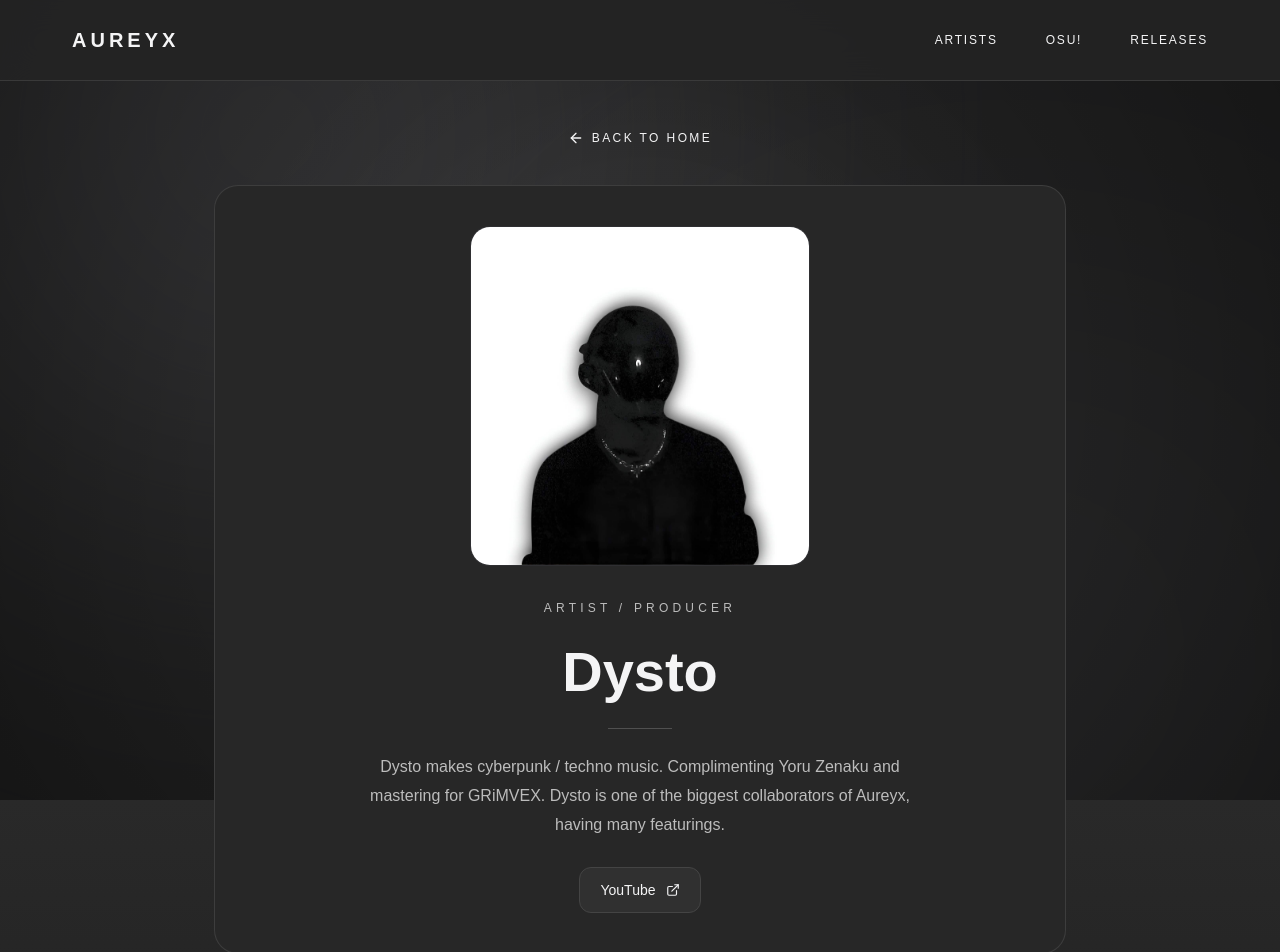
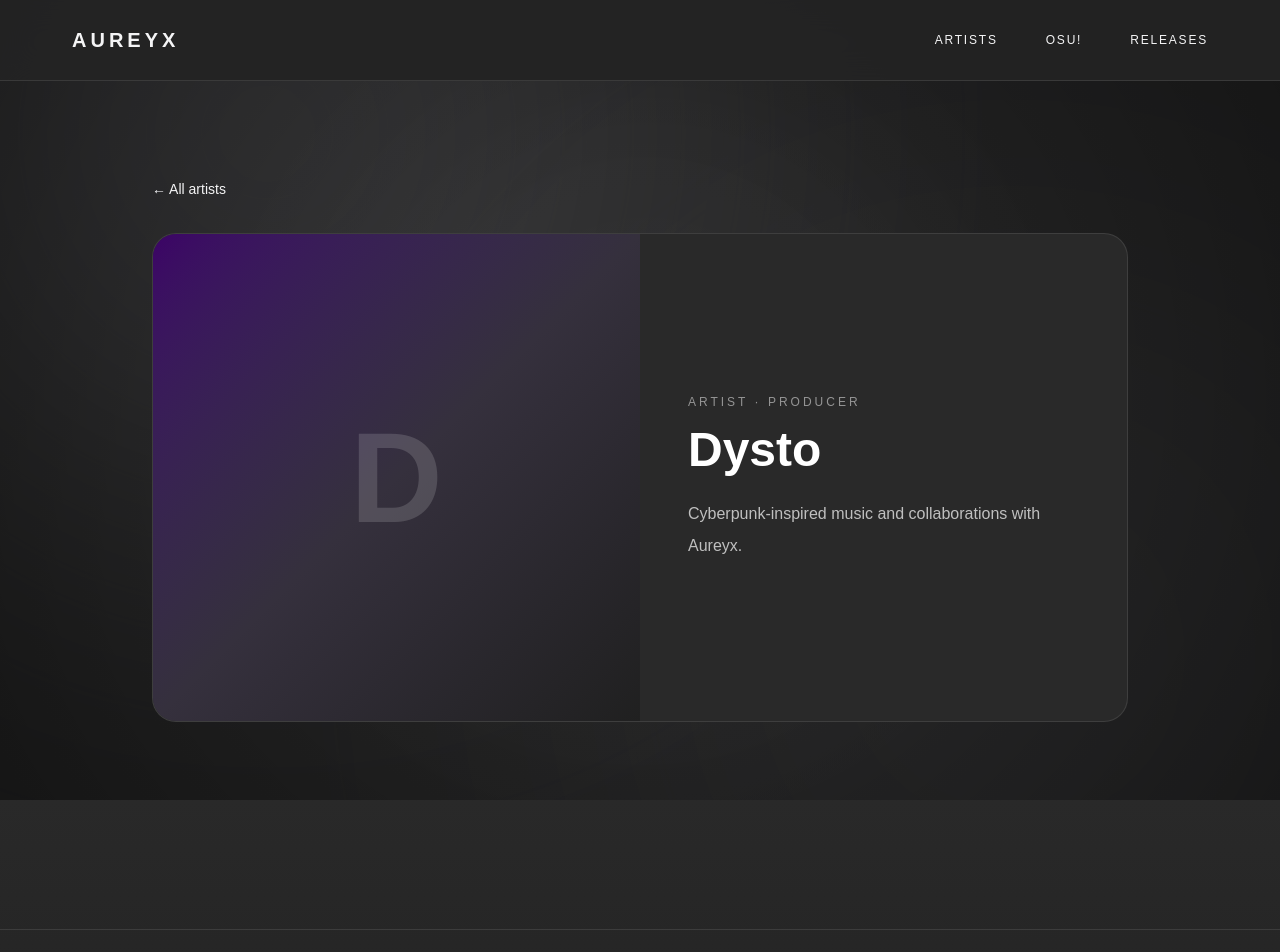
Before and after one commit to owariosu-droid/aureyx-site, a Next.js app: page /artists/dysto in a window 1280 px wide. Shown: the top 952 px of the page. Built offline with nearby package versions, Linux system fonts and the light colour scheme.

Commit message:
update-site

```diff
--- a/app/artists/[slug]/page.tsx
+++ b/app/artists/[slug]/page.tsx
@@ -1,174 +1,88 @@
 import Image from "next/image";
+import Link from "next/link";
 import { notFound } from "next/navigation";
-import { ExternalLink } from "lucide-react";
 
 import Navbar from "@/components/Navbar";
 import Footer from "@/components/Footer";
 import BackgroundEffects from "@/components/BackgroundEffects";
-import BackHome from "@/components/BackHome";
+import { artists } from "@/data/artists";
 
-import { members } from "@/data/members";
+export function generateStaticParams() {
+  return artists.map((artist) => ({ slug: artist.slug }));
+}
 
-export default async function ArtistPage({
+export default async function ArtistProfilePage({
   params,
 }: {
   params: Promise<{ slug: string }>;
 }) {
   const { slug } = await params;
+  const artist = artists.find((item) => item.slug === slug);
 
-  const member = members.find(
-    (member) => member.slug === slug
-  );
-
-  if (!member) {
-    notFound();
-  }
+  if (!artist) notFound();
 
   return (
-    <>
+    <div className="relative min-h-screen">
       <BackgroundEffects />
       <Navbar />
 
-      <main
-          className="artist-page">
+      <main className="relative z-10 mx-auto min-h-screen max-w-5xl px-6 py-16 sm:py-24">
+        <Link
+          href="/artists"
+          className="text-sm text-white/60 transition hover:text-white"
+        >
+          ← All artists
+        </Link>
 
-        <BackHome/>
-
-        <div
-          className="
-            grid
-            md:grid-cols-[380px_1fr]
-            gap-12
-            md:gap-20
-            items-start
-          "
-        >
-          {/* Portrait */}
-          <div
-            className="
-              relative
-              aspect-square
-              overflow-hidden
-              rounded-3xl
-              border
-              border-white/10
-              bg-zinc-900
-            "
-          >
+        <article className="mt-8 overflow-hidden rounded-3xl border border-white/10 bg-[#292929]">
+          <div className="grid md:grid-cols-2">
+            <div className="relative aspect-square bg-gradient-to-br from-purple-950 via-[#35303d] to-[#202020]">
+              {artist.image ? (
                 <Image
-              src={member.profileImage || member.image}
-              alt={member.name}
+                  src={artist.image}
+                  alt={`${artist.name} artwork`}
                   fill
                   priority
+                  sizes="(max-width: 768px) 100vw, 50vw"
                   className="object-cover"
                 />
+              ) : (
+                <span className="absolute inset-0 flex items-center justify-center text-9xl font-black text-white/15">
+                  {artist.name.charAt(0)}
+                </span>
+              )}
             </div>
 
-          {/* Information */}
-          <div>
-            <p
-              className="
-                text-xs
-                uppercase
-                tracking-[0.35em]
-                text-zinc-600
-              "
-            >
-              {member.role}
+            <div className="flex flex-col justify-center p-8 sm:p-12">
+              <p className="text-xs uppercase tracking-[0.25em] text-white/50">
+                {artist.role}
               </p>
+              <h1 className="mt-4 text-5xl font-bold text-white">
+                {artist.name}
+              </h1>
+              <p className="mt-6 leading-8 text-white/70">{artist.bio}</p>
 
-            <h1
-              className="
-                mt-5
-                text-5xl
-                md:text-7xl
-                font-black
-              "
-            >
-              {member.name}
-            </h1>
-
-            <div
-              className="
-                w-20
-                h-px
-                bg-zinc-700
-                mt-8
-              "
-            />
-
-            <p
-              className="
-                mt-8
-                text-zinc-400
-                leading-8
-                max-w-xl
-              "
-            >
-              {member.description}
-            </p>
-
-            {/* Links */}
-            <div className="flex flex-wrap gap-3 mt-10">
-
-              {member.links.spotify && (
+              {artist.links && artist.links.length > 0 && (
+                <div className="mt-8 flex flex-wrap gap-3">
+                  {artist.links.map((link) => (
                     <a
-                  href={member.links.spotify}
+                      key={link.href}
+                      href={link.href}
                       target="_blank"
                       rel="noopener noreferrer"
-                  className="
-                    inline-flex
-                    items-center
-                    gap-2
-                    border
-                    border-white/10
-                    rounded-xl
-                    px-5
-                    py-3
-                    text-sm
-                    text-zinc-400
-                    hover:text-white
-                    hover:bg-white/[0.05]
-                    transition-all
-                  "
+                      className="rounded-xl border border-white/20 px-5 py-3 text-sm text-white transition hover:bg-white/10"
                     >
-                  Spotify
-                  <ExternalLink className="w-3 h-3" />
+                      {link.label} ↗
                     </a>
+                  ))}
+                </div>
               )}
-
-              {member.links.youtube && (
-                <a
-                  href={member.links.youtube}
-                  target="_blank"
-                  rel="noopener noreferrer"
-                  className="
-                    inline-flex
-                    items-center
-                    gap-2
-                    border
-                    border-white/10
-                    rounded-xl
-                    px-5
-                    py-3
-                    text-sm
-                    text-zinc-400
-                    hover:text-white
-                    hover:bg-white/[0.05]
-                    transition-all
-                  "
-                >
-                  YouTube
-                  <ExternalLink className="w-3 h-3" />
-                </a>
-              )}
-
             </div>
           </div>
-        </div>
+        </article>
       </main>
 
       <Footer />
-    </>
+    </div>
   );
 }
--- /dev/null
+++ b/app/artists/page.tsx
@@ -0,0 +1,70 @@
+import Image from "next/image";
+import Link from "next/link";
+
+import Navbar from "@/components/Navbar";
+import Footer from "@/components/Footer";
+import BackgroundEffects from "@/components/BackgroundEffects";
+import { artists } from "@/data/artists";
+
+export default function ArtistsPage() {
+  return (
+    <div className="relative min-h-screen">
+      <BackgroundEffects />
+      <Navbar />
+
+      <main className="relative z-10 mx-auto min-h-screen max-w-6xl px-6 py-16 sm:py-24">
+        <header className="mb-12 text-center">
+          <p className="text-xs uppercase tracking-[0.3em] text-white/50">
+            Aureyx Collective
+          </p>
+          <h1 className="mt-4 text-4xl font-bold text-white sm:text-5xl">
+            Artists
+          </h1>
+          <p className="mx-auto mt-5 max-w-2xl text-white/65">
+            Artists, producers, and collaborators connected through Aureyx.
+          </p>
+        </header>
+
+        <div className="grid gap-6 sm:grid-cols-2 lg:grid-cols-3">
+          {artists.map((artist) => (
+            <Link
+              key={artist.slug}
+              href={`/artists/${artist.slug}`}
+              className="group overflow-hidden rounded-3xl border border-white/10 bg-[#292929] transition hover:border-white/30 hover:bg-[#333]"
+            >
+              <div className="relative aspect-square overflow-hidden bg-gradient-to-br from-purple-950 via-[#35303d] to-[#202020]">
+                {artist.image ? (
+                  <Image
+                    src={artist.image}
+                    alt=""
+                    fill
+                    sizes="(max-width: 640px) 100vw, (max-width: 1024px) 50vw, 33vw"
+                    className="object-cover transition-transform duration-500 group-hover:scale-105"
+                  />
+                ) : (
+                  <span className="absolute inset-0 flex items-center justify-center text-7xl font-black text-white/15">
+                    {artist.name.charAt(0)}
+                  </span>
+                )}
+              </div>
+
+              <div className="p-6">
+                <p className="text-xs uppercase tracking-[0.2em] text-white/45">
+                  {artist.role}
+                </p>
+                <h2 className="mt-2 text-2xl font-semibold text-white">
+                  {artist.name}
+                </h2>
+                <p className="mt-3 text-sm text-white/60">
+                  View artist profile →
+                </p>
+              </div>
+            </Link>
+          ))}
+        </div>
+      </main>
+
+      <Footer />
+    </div>
+  );
+}
--- /dev/null
+++ b/data/artists.ts
@@ -0,0 +1,44 @@
+export type Artist = {
+  slug: string;
+  name: string;
+  role: string;
+  bio: string;
+  image?: string;
+  links?: { label: string; href: string }[];
+};
+
+export const artists: Artist[] = [
+  {
+    slug: "lyrlvst",
+    name: "Lyrlvst",
+    role: "Artist · Producer",
+    bio: "Music and projects from Lyrlvst. More about this artist coming soon.",
+    image: "/lyrlvst.png",
+    links: [{ label: "YouTube", href: "https://www.youtube.com/@lyrlvst" }],
+  },
+  {
+    slug: "iyune",
+    name: "iyune",
+    role: "Artist",
+    bio: "Music and projects from iyune. More about this artist coming soon.",
+    image: "/iyune.png",
+  },
+  {
+    slug: "dysto",
+    name: "Dysto",
+    role: "Artist · Producer",
+    bio: "Cyberpunk-inspired music and collaborations with Aureyx.",
+  },
+  {
+    slug: "yoru-zenaku",
+    name: "Yoru Zenaku",
+    role: "Artist",
+    bio: "Music and projects from Yoru Zenaku. More about this artist coming soon.",
+  },
+  {
+    slug: "grimvex",
+    name: "GRiMVEX",
+    role: "Artist",
+    bio: "Music and projects from GRiMVEX. More about this artist coming soon.",
+  },
+];
```
Lines whose indentation alone changed are shown as unchanged.
